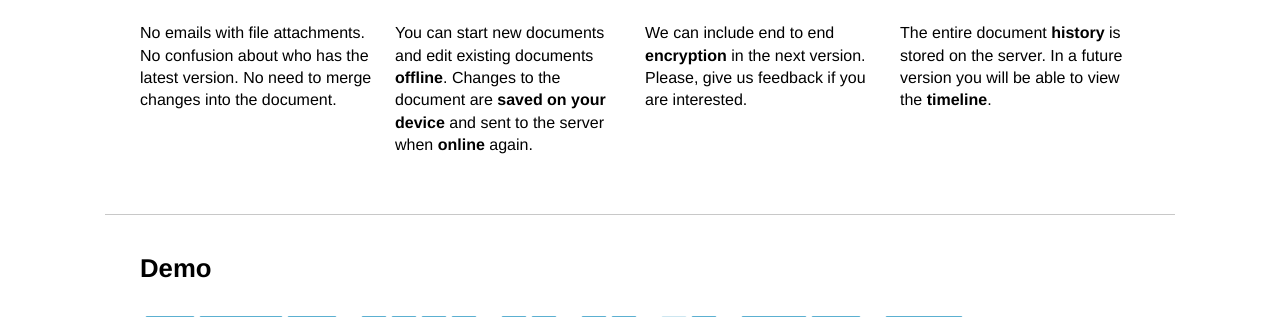
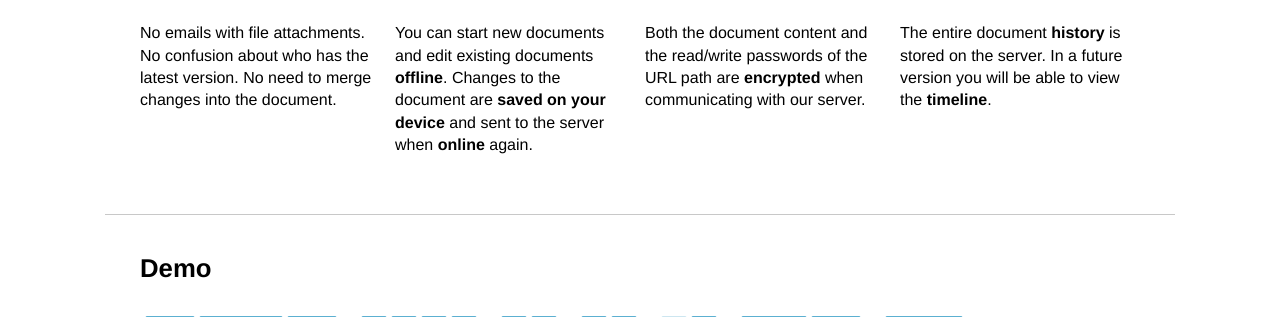
Before and after one commit to morten-krogh/writeurl, a browser extension: page html/index.html in a window 1280 px wide. Shown: the part 783-1100 px from the top of the page. Drawn offline with Linux system fonts and the light colour scheme.

Commit message:
Updates front page security section

```diff
--- a/html/index.html
+++ b/html/index.html
@@ -78,7 +78,7 @@
 		<div class="feature">
 			<img src="/img/secure.svg" alt="Secure">
 			<h1>Secure</h1>
-			We can include end to end <b>encryption</b> in the next version. Please, give us feedback if you are interested.
+			Both the document content and the read/write passwords of the URL path are <b>encrypted</b> when communicating with our server.
 		</div>
 		<div class="feature">
 			<img src="/img/undo.svg" alt="History">
```
